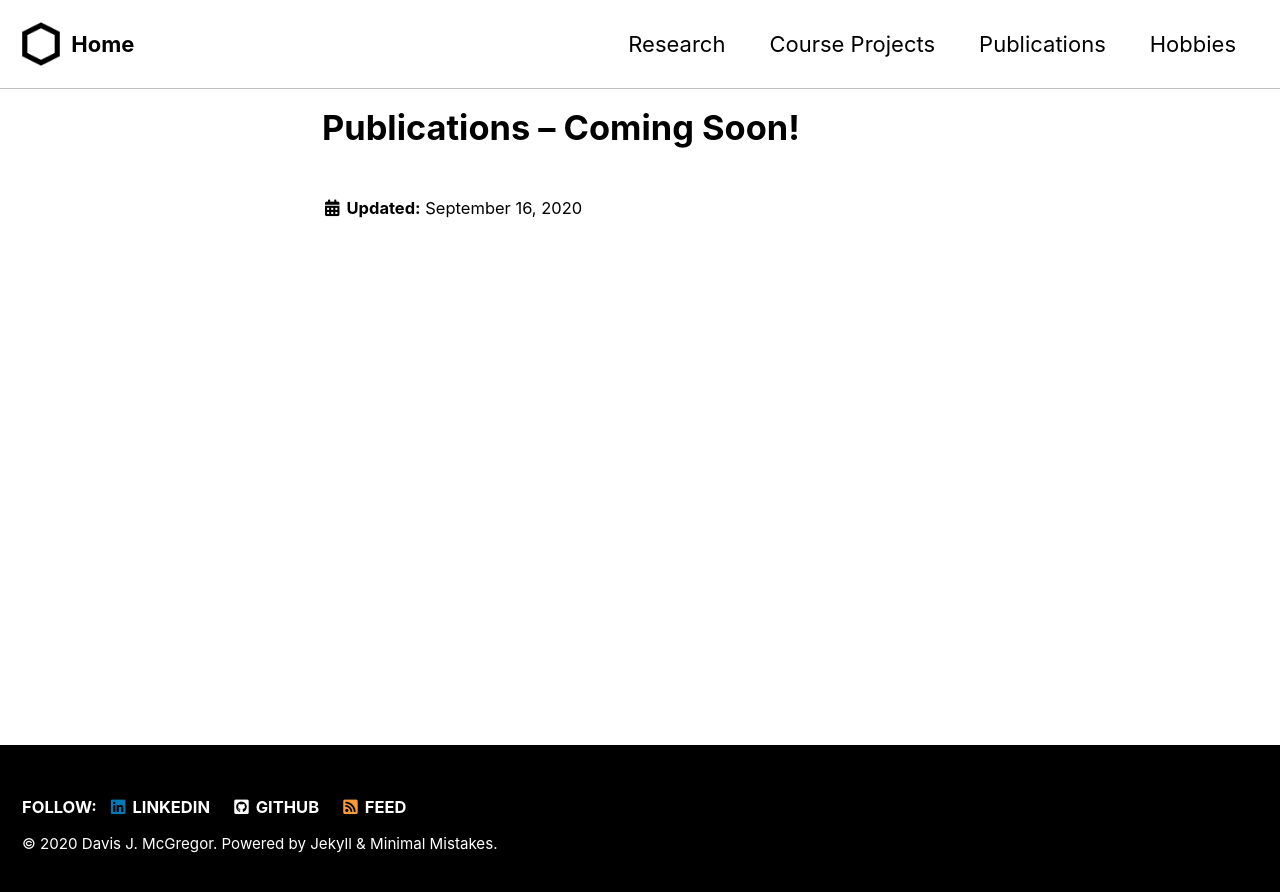
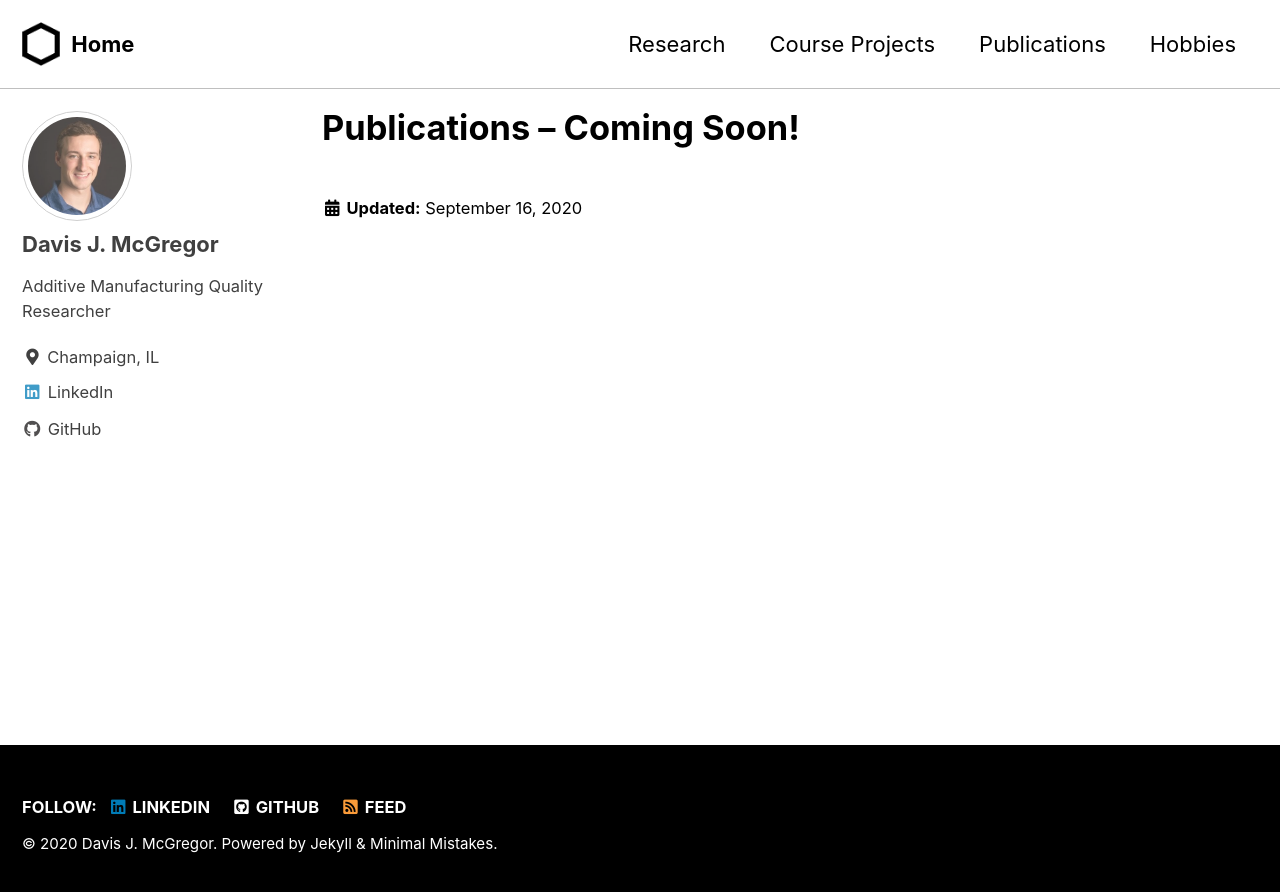
Before and after one commit to djmcgregor/djmcgregor.github.io, a Jekyll site: the page built from _pages/publications.md, in a window 1280 px wide. Shown: the top 892 px of the page. Built offline with Jekyll 4.4.1, drawn with Linux system fonts in a browser that asks for light colours; cached includes are drawn as plain includes; some of the changed lines change nothing that is shown.

Commit message:
add _pages defaults

```diff
--- a/_config.yml
+++ b/_config.yml
@@ -286,8 +286,16 @@ defaults:
       type: posts
     values:
       layout: single
+      # show_date: true
       author_profile: true
       read_time: true
       comments: # true
       share: true
       related: true
+  # _pages
+  - scope:
+      path: ""
+      type: pages
+    values:
+      layout: single
+      author_profile: true
```
